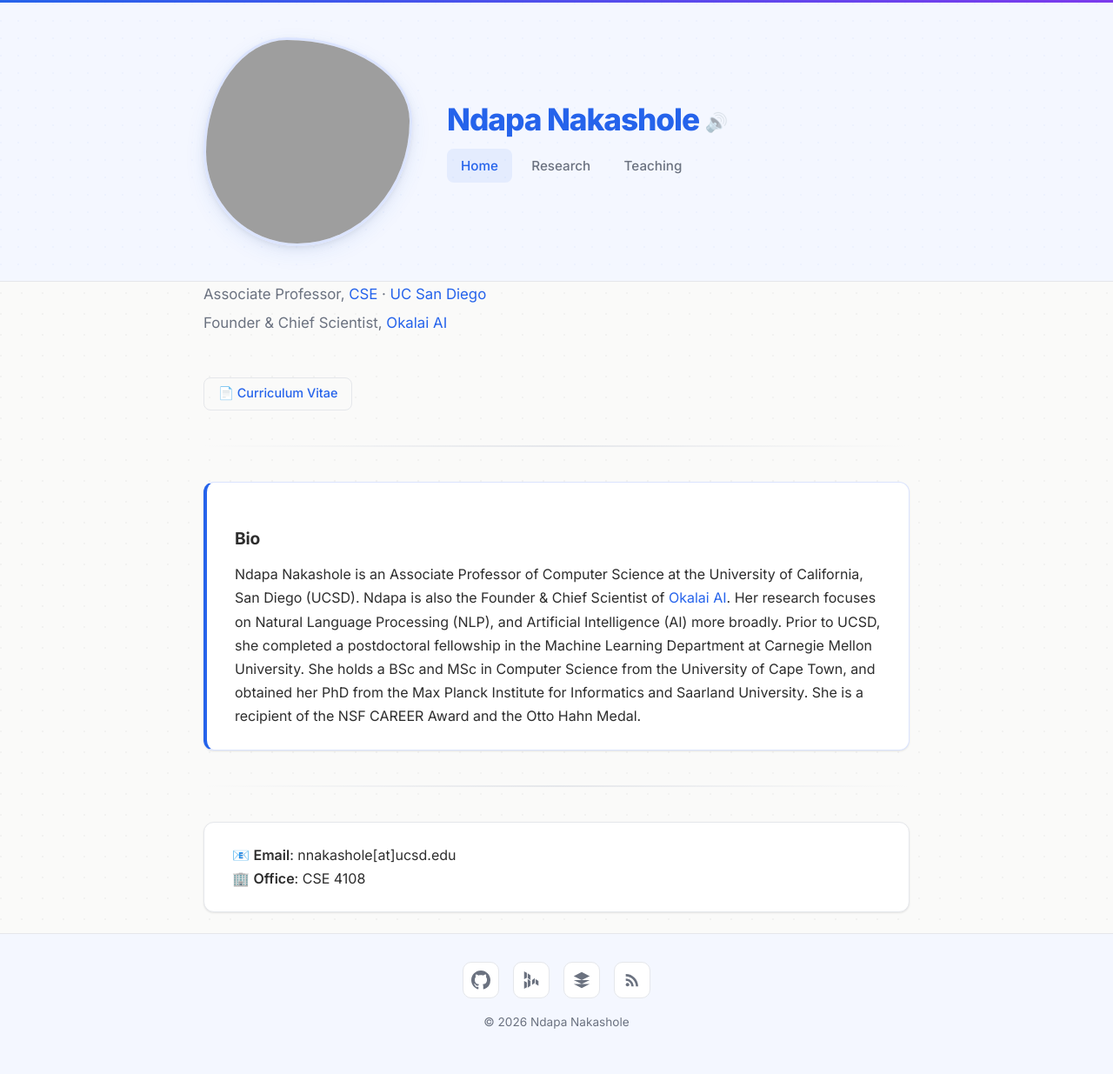
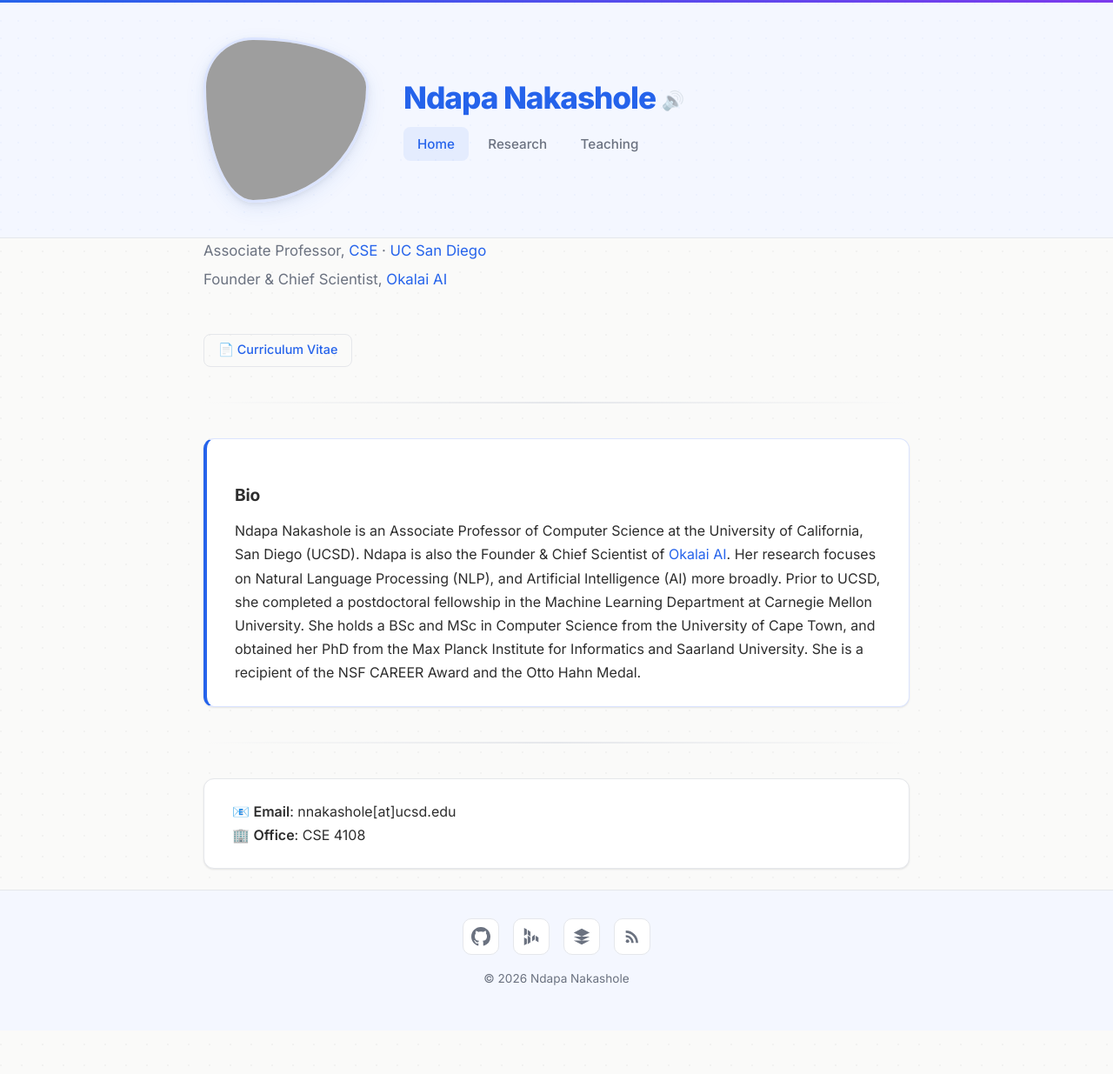
Before and after one commit to ndapa/ndapa.github.io, a Jekyll site: the page built from index.md, in a window 1280 px wide. Shown: the whole page at 87% size. Built offline with Jekyll 4.4.1, drawn with Linux system fonts in a browser that asks for light colours; after the commit the page ends 1185 px from its top, so only the background shows below that; grey boxes are pictures that could not be loaded.

Commit message:
Use original blob shape with smaller 190px profile photo

```diff
--- a/assets/css/style.css
+++ b/assets/css/style.css
@@ -80,9 +80,9 @@ body {
 }
 
 .photo-frame {
-  width: 240px;
-  height: 240px;
-  border-radius: 40% 60% 55% 45% / 55% 40% 60% 45%;
+  width: 190px;
+  height: 190px;
+  border-radius: 30% 70% 70% 30% / 30% 30% 70% 70%;
   overflow: hidden;
   border: 3px solid #dbe4ff;
   box-shadow: var(--shadow-md), 0 8px 24px rgba(37, 99, 235, 0.08);
```
